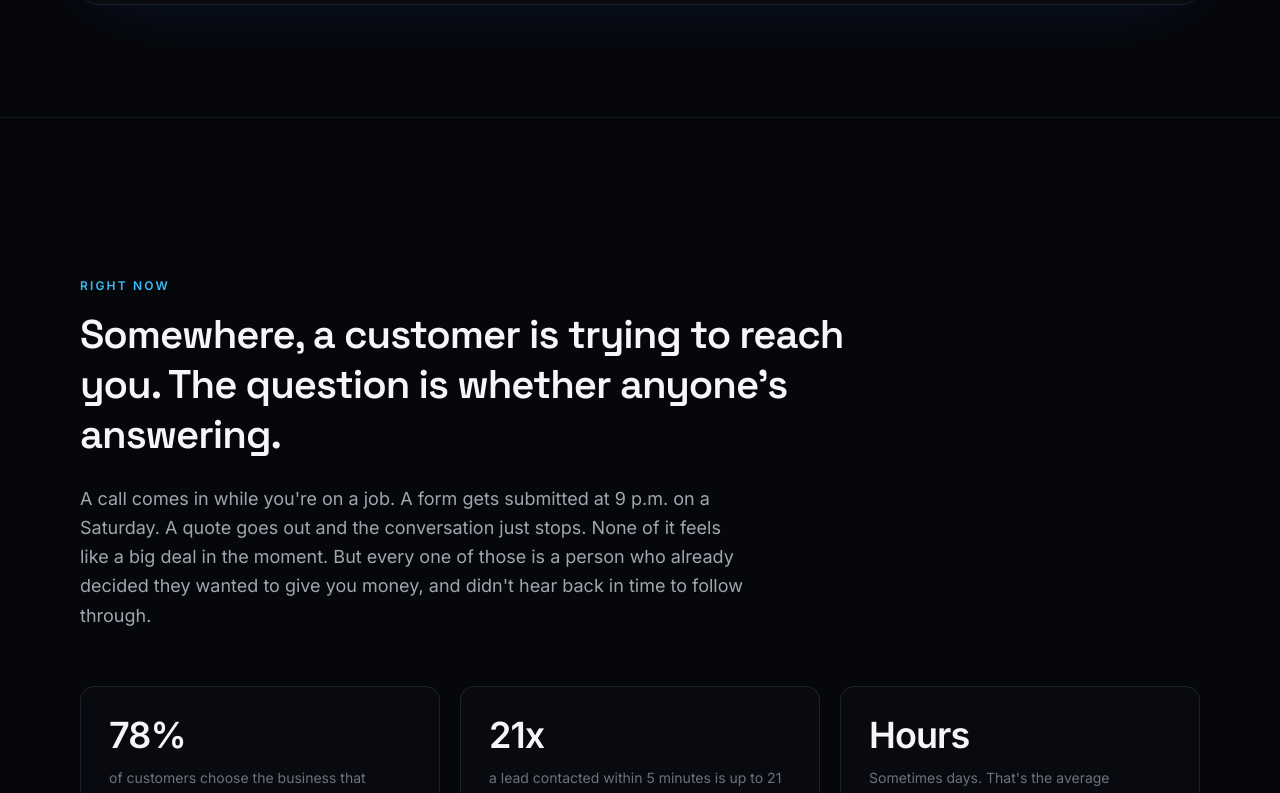
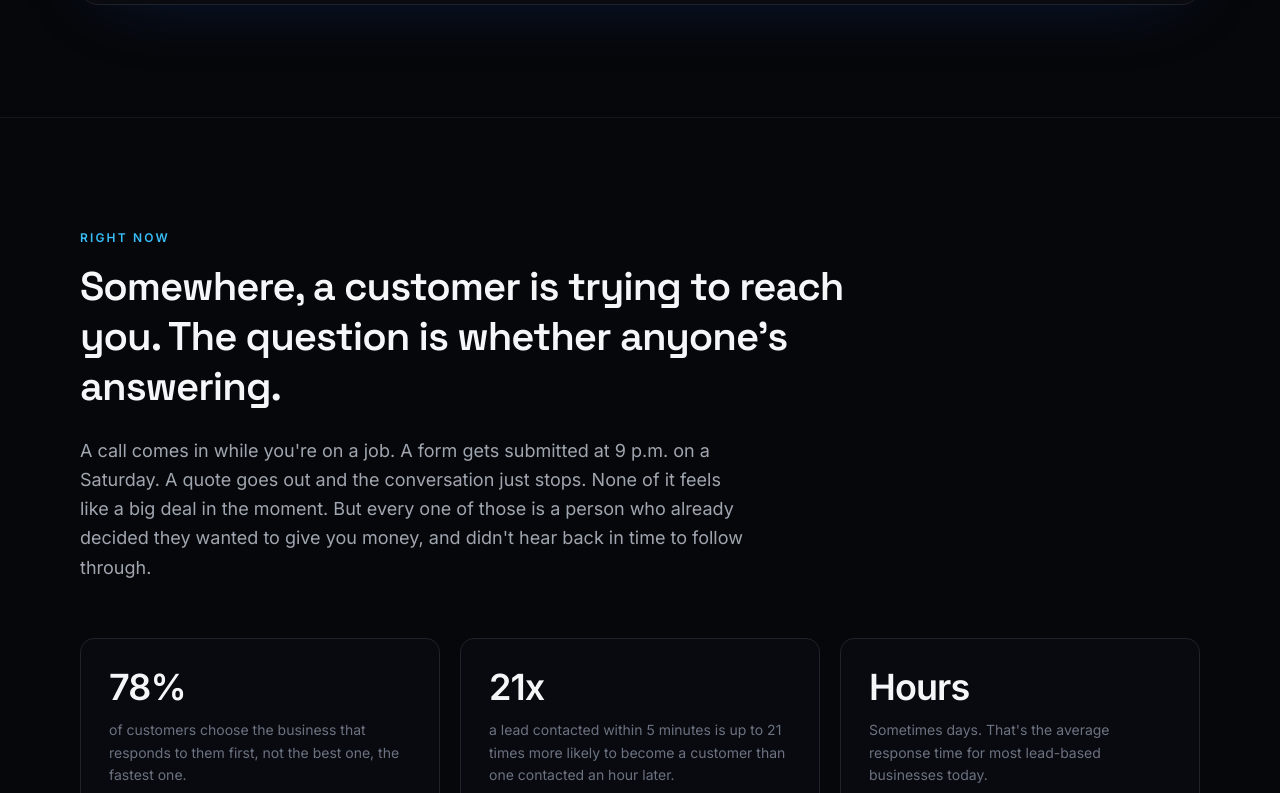
Before and after one commit to valfintech/valfin-tech, a Next.js app in the folder website/: page / in a window 1280 px wide. Shown: the part 1247-2040 px from the top of the page. Built offline with nearby package versions, Linux system fonts and the light colour scheme.

Commit message:
Tighten global section spacing for denser scroll rhythm

```diff
--- a/website/src/app/globals.css
+++ b/website/src/app/globals.css
@@ -181,7 +181,7 @@
 
   /* Standard section vertical rhythm */
   .section-padding {
-    @apply py-24 sm:py-32 lg:py-40;
+    @apply py-16 sm:py-20 lg:py-28;
   }
 
   /* Subtle hairline divider in the spirit of the design system */
```
